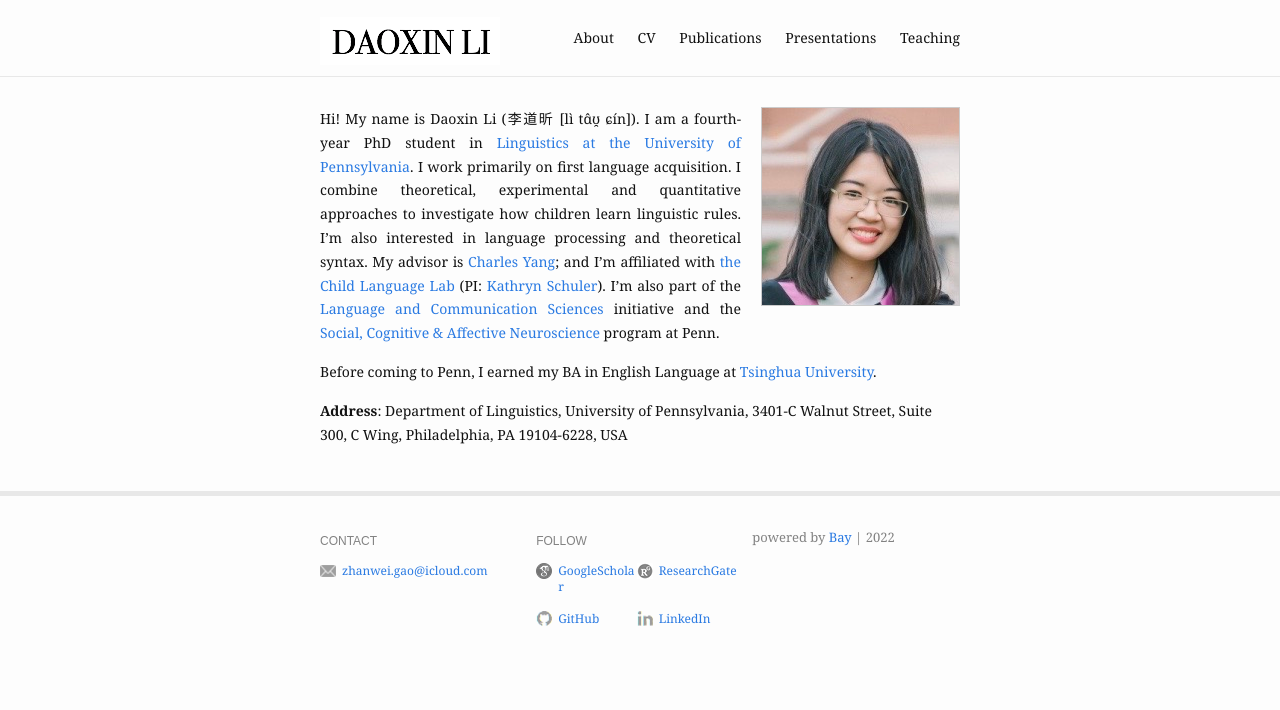
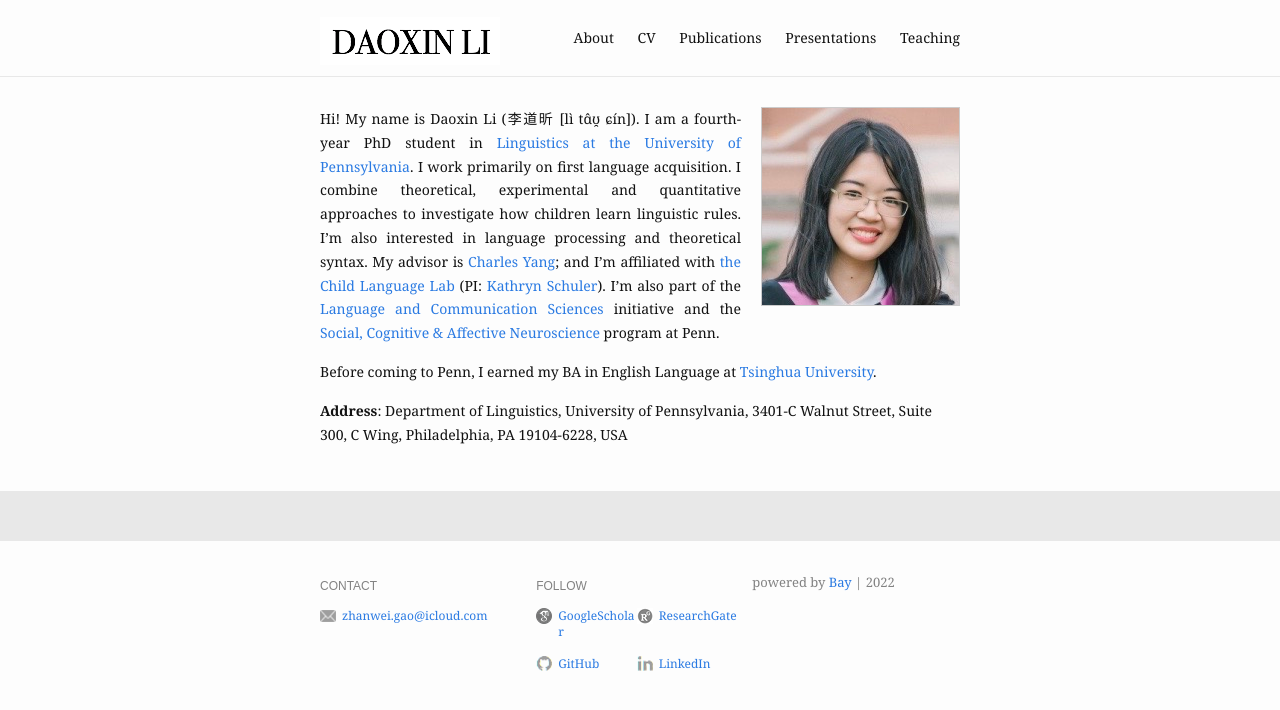
Before and after one commit to ZhanweiGao/1212zhanweigao.github.io, a Jekyll site: the page built from index.md, in a window 1280 px wide. Shown: the top 710 px of the page. Built offline with Jekyll 4.4.1, drawn with Linux system fonts in a browser that asks for light colours.

Commit message:
Update _layout.scss

```diff
--- a/_sass/_layout.scss
+++ b/_sass/_layout.scss
@@ -93,7 +93,7 @@
  * Site footer
  */
 .site-footer {
-  border-top: 5px solid $grey-color-light;
+  border-top: 50px solid $grey-color-light;
   padding: $spacing-unit 0;
 
   @include media-query($on-mobile) {
```
